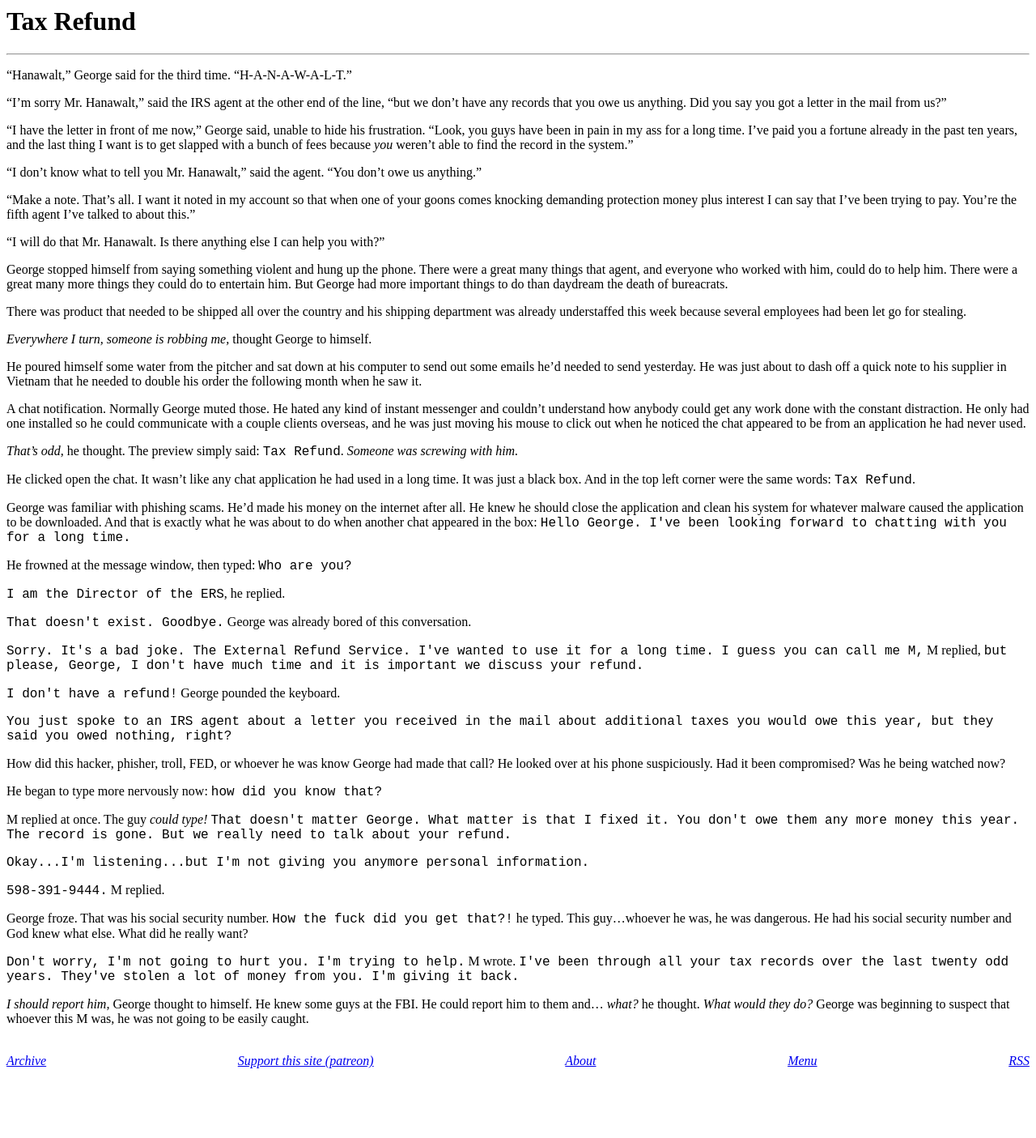
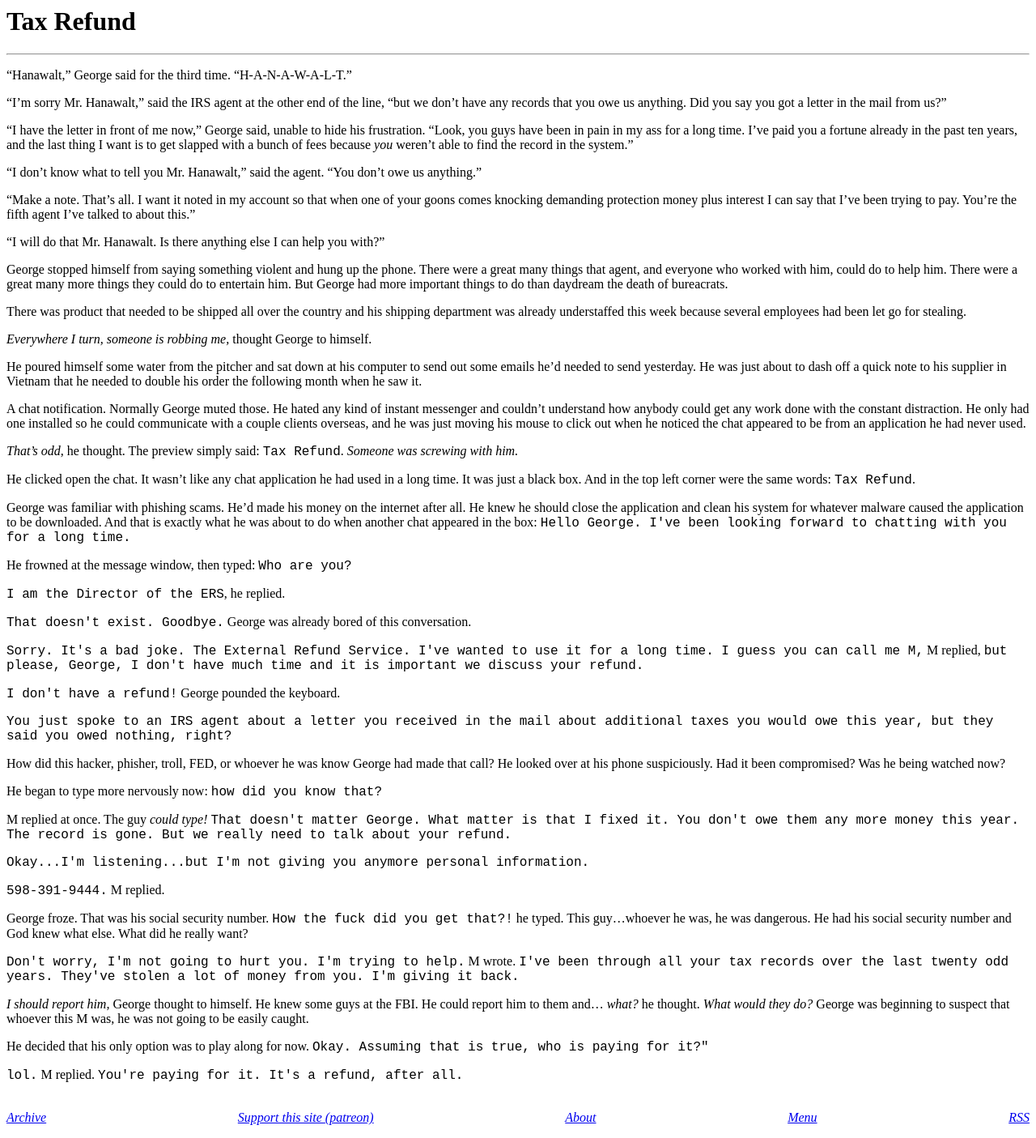
Before and after one commit to derykmakgill/website, a Jekyll site: the page built from tax.md, in a window 1280 px wide. Shown: the whole page at 81% size. Built offline with Jekyll 4.4.1, drawn with Linux system fonts in a browser that asks for light colours; before the commit the page ends 1335 px from its top, so only the background shows below that.

Commit message:
Update tax.md

```diff
--- a/tax.md
+++ b/tax.md
@@ -75,3 +75,7 @@ George froze. That was his social security number. <code style="font-family: cou
 <code style="font-family: courier new, monospace;">Don't worry, I'm not going to hurt you. I'm trying to help.</code> M wrote. <code style="font-family: courier new, monospace;">I've been through all your tax records over the last twenty odd years. They've stolen a lot of money from you. I'm giving it back.</code>
 
 *I should report him,* George thought to himself. He knew some guys at the FBI. He could report him to them and... *what?* he thought. *What would they do?* George was beginning to suspect that whoever this M was, he was not going to be easily caught.
+
+He decided that his only option was to play along for now. <code style="font-family: courier new, monospace;">Okay. Assuming that is true, who is paying for it?"
+
+<code style="font-family: courier new, monospace;">lol.</code> M replied. <code style="font-family: courier new, monospace;">You're paying for it. It's a refund, after all.</code>
```
